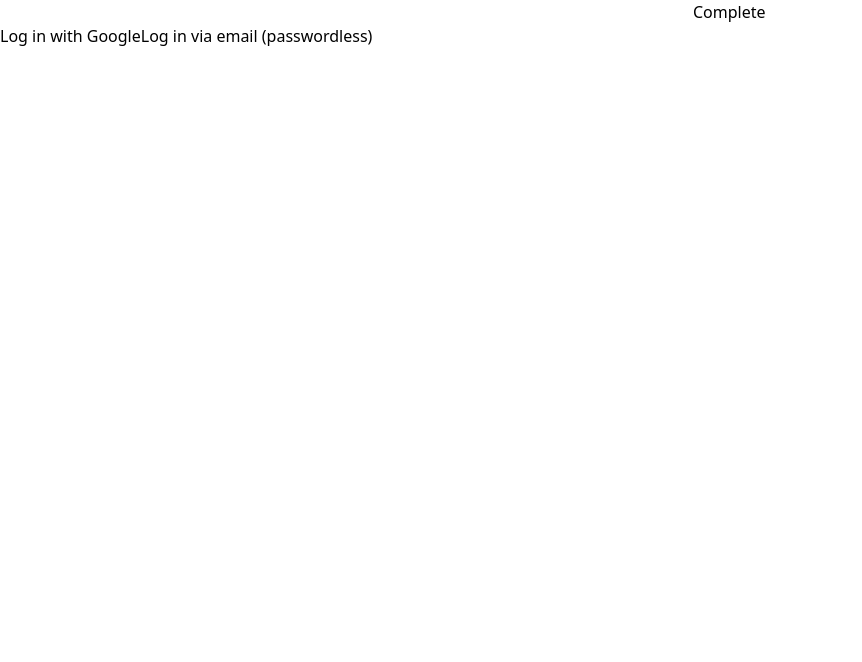
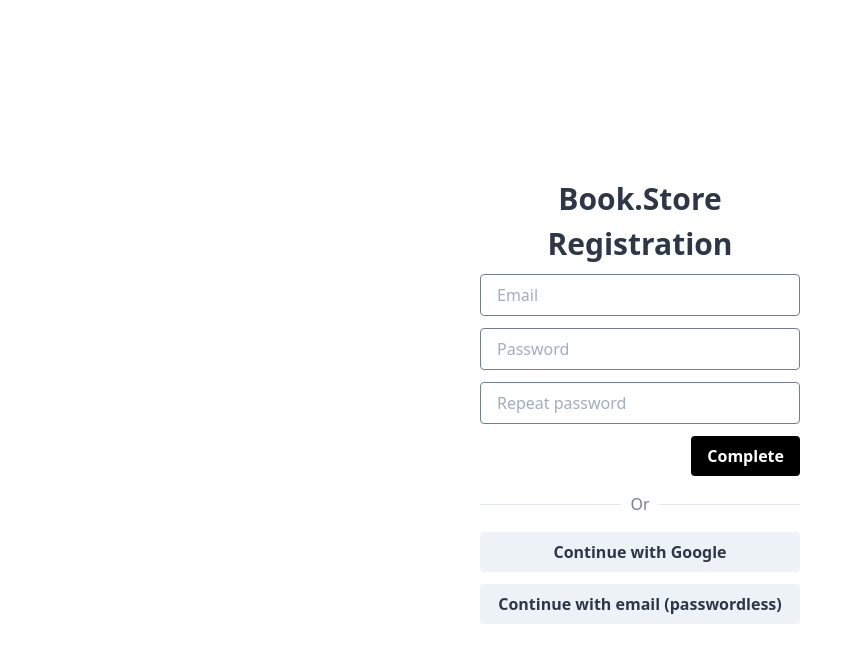
Before and after one commit to vladislavkn/Book-store, a Vue app: page /sign-up in a window 1280 px wide. Shown: the top 662 px of the page, without its empty margins (0-862 px from the left). Built offline with nearby package versions, Linux system fonts and the light colour scheme.

Commit message:
feat: finish styling at sign-up page

```diff
--- a/src/views/Sign-up.vue
+++ b/src/views/Sign-up.vue
@@ -1,12 +1,42 @@
 <template>
-  <main>
-    <form>
-      <input type="email" />
-      <input type="password" />
-      <input type="password" />
-      <button type="submit">Complete</button>
+  <EmptyLayout class="flex-col">
+    <h1 class="text-3xl font-bold text-gray-800 max-w-xs text-center mb-2">
+      Book.Store Registration
+    </h1>
+    <form class="max-w-xs w-full mb-4 space-y-3" @submit.prevent>
+      <input class="InputText" type="email" placeholder="Email" />
+      <input class="InputText" type="password" placeholder="Password" />
+      <input class="InputText" type="password" placeholder="Repeat password" />
+      <div class="flex justify-end">
+        <button class="Button Button__primary" type="submit">Complete</button>
+      </div>
     </form>
-    <button>Log in with Google</button>
-    <button>Log in via email (passwordless)</button>
-  </main>
+    <div class="text-center mb-4 max-w-xs w-full relative">
+      <div class="Divider" />
+      <span class="text-gray-600 px-2 bg-white z-10 relative">Or</span>
+    </div>
+    <div class="max-w-xs w-full space-y-3">
+      <button class="Button Button_secondary w-full">
+        Continue with Google
+      </button>
+      <button class="Button Button_secondary w-full">
+        Continue with email (passwordless)
+      </button>
+    </div>
+  </EmptyLayout>
 </template>
+
+<script>
+import EmptyLayout from "../components/EmptyLayout.vue";
+
+export default {
+  components: { EmptyLayout },
+};
+</script>
+
+<style>
+.Divider {
+  @apply h-px left-0 right-0 bg-gray-300 z-0 absolute;
+  top: calc(50% - 0.5px);
+}
+</style>
```
